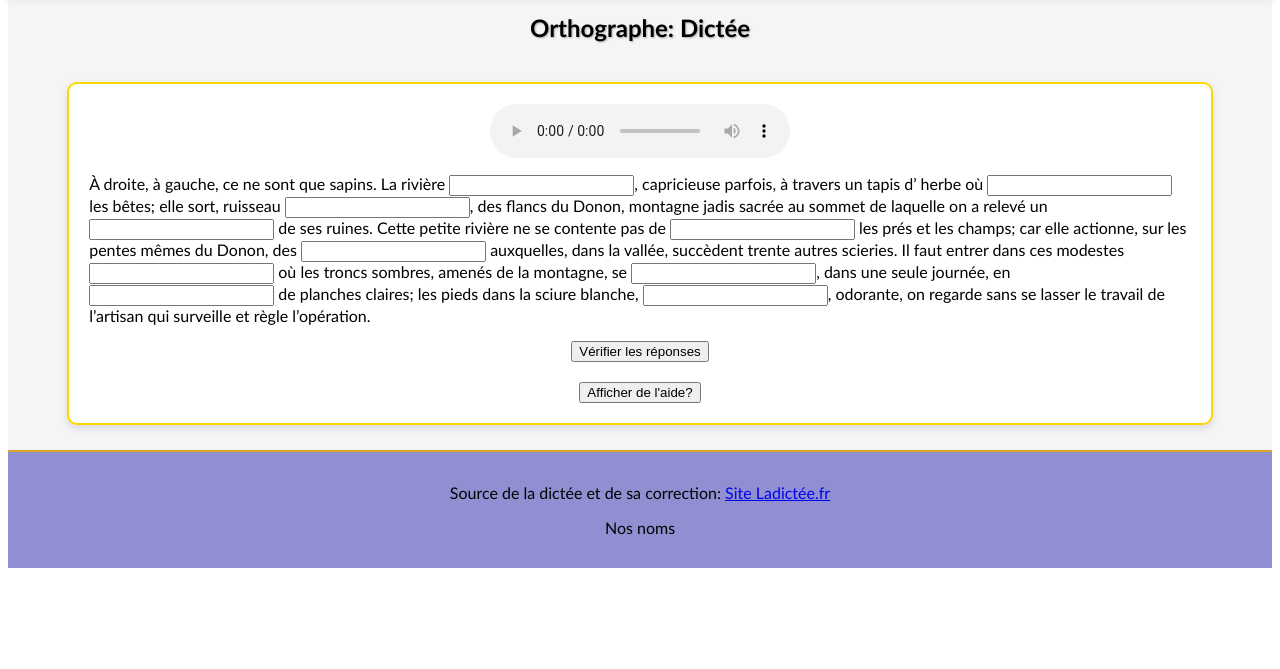
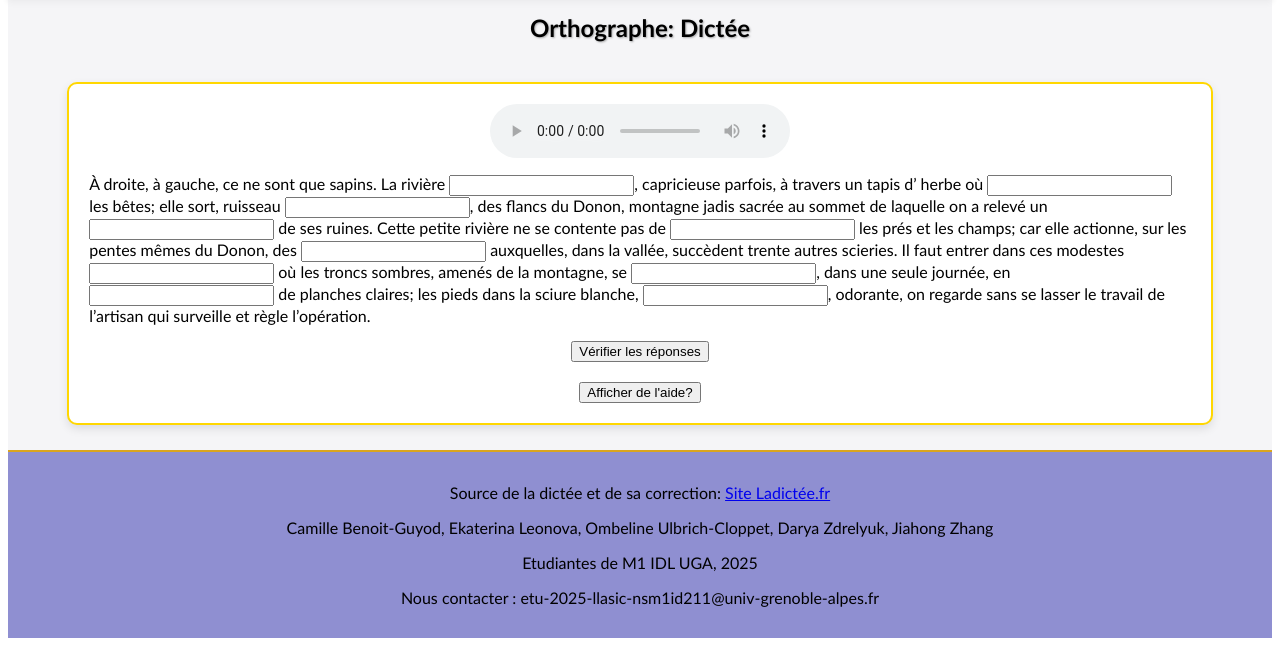
Before and after one commit to daryazdr/Projet-programmation-web-M1-IDL-UGA, a plain HTML site: page activites/orthographe/orthographe.html in a window 1280 px wide. Shown: the part 131-800 px from the top of the page. Drawn offline with Linux system fonts and the light colour scheme.

Commit message:
Correction nom d'Ombeline

```diff
--- a/activites/orthographe/orthographe.html
+++ b/activites/orthographe/orthographe.html
@@ -93,6 +93,8 @@
         </body>
         <footer>
              <p>Source de la dictée et de sa correction: <a href="https://www.ladictee.fr/contenu/certificat_d_etude/dictees_du_certificat_d_etude/dictee_audio_francais_certificat_etude_1958_Les_vieilles_choses.html">Site Ladictée.fr</a></p>
-             <p>Nos noms</p>
+             <p>Camille Benoit-Guyod, Ekaterina Leonova, Ombeline Ulbrich-Cloppet, Darya Zdrelyuk, Jiahong Zhang</p>
+             <p>Etudiantes de M1 IDL UGA, 2025</p>
+             <p>Nous contacter : etu-2025-llasic-nsm1id211@univ-grenoble-alpes.fr</p>
         </footer>
     </html>
```
Also changed, not shown: activites/conjugaison/conjugaison.html (+1 -1 lines), activites/lecture/lecture.html (+1 -1 lines), activites/vocabulaire/vocabulaire.html (+1 -1 lines), index.html (+1 -1 lines).
